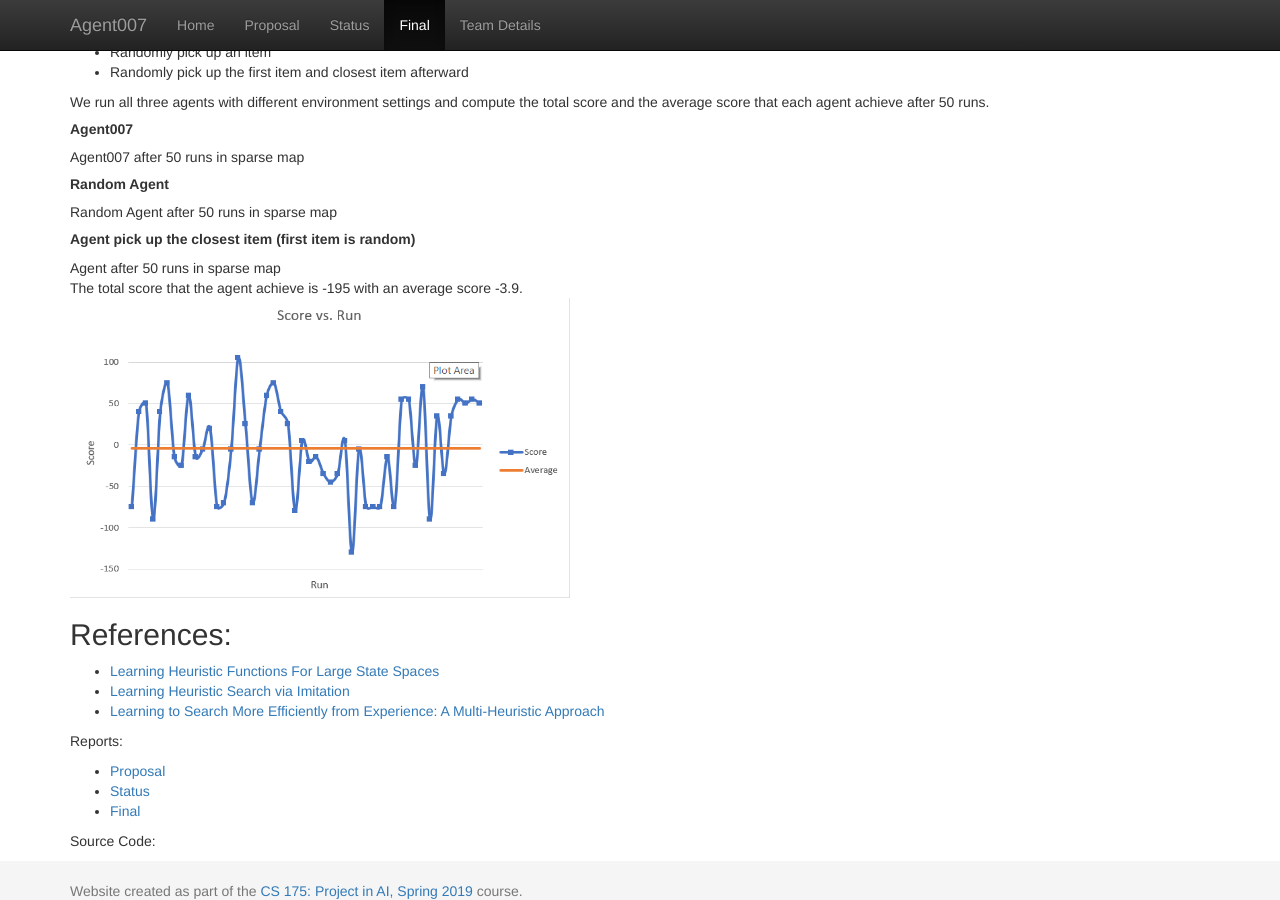
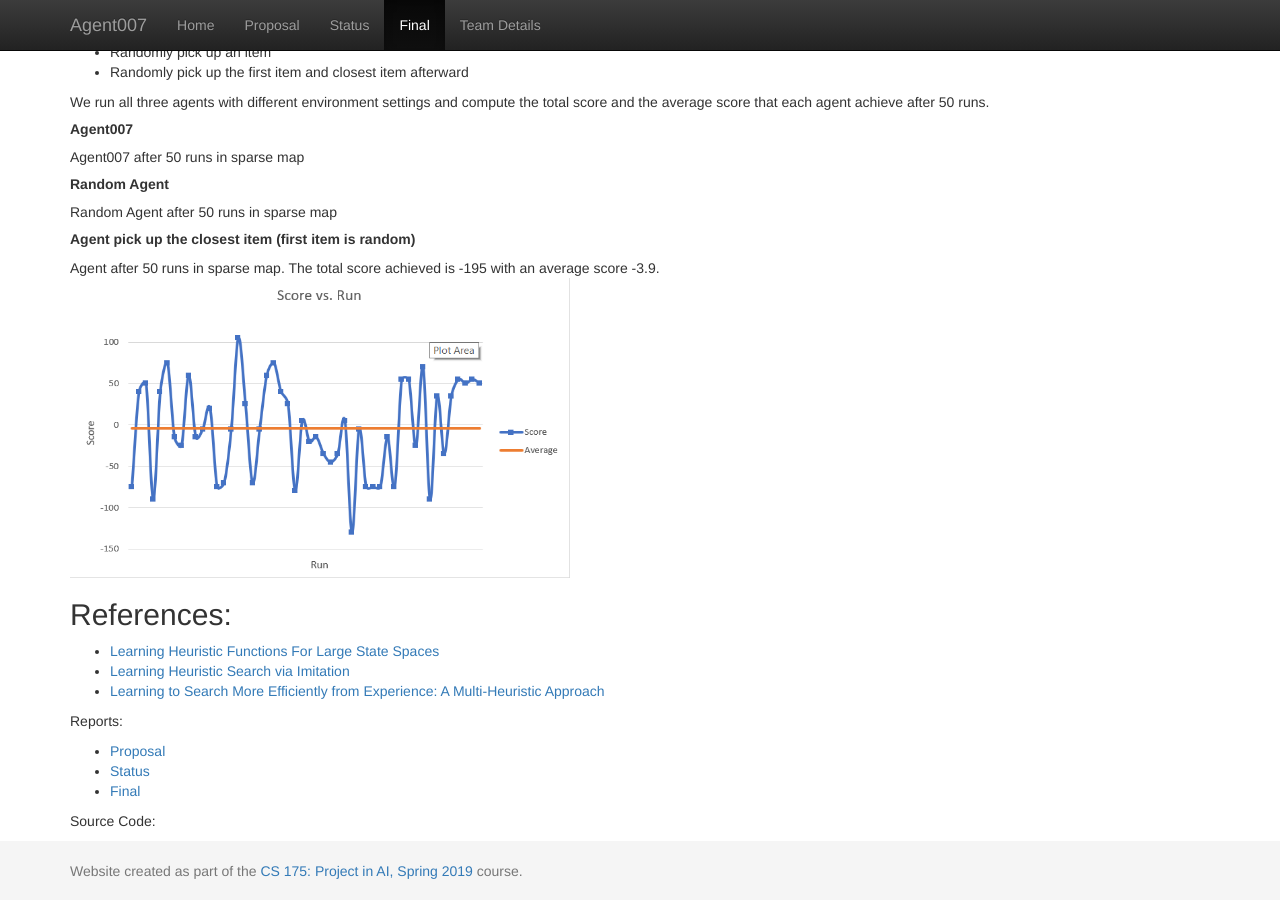
Before and after one commit to KumarHX/Agent007, a Jekyll site: the page built from docs/final.md, in a window 1280 px wide and 900 px high, scrolled down 1143 px. Built offline with Jekyll 4.4.1, drawn with Linux system fonts in a browser that asks for light colours.

Commit message:
Update final.md

```diff
--- a/docs/final.md
+++ b/docs/final.md
@@ -41,8 +41,7 @@ Random Agent after 50 runs in sparse map <br>
 
 
 ##### **Agent pick up the closest item (first item is random)**
-Agent after 50 runs in sparse map <br>
-The total score that the agent achieve is -195 with an average score -3.9. <br>
+Agent after 50 runs in sparse map. The total score achieved is -195 with an average score -3.9. <br>
 <a href="url"><img src="ShortestPathSparse.png" align="center" height="300" width="500" ></a>
 
 
```
